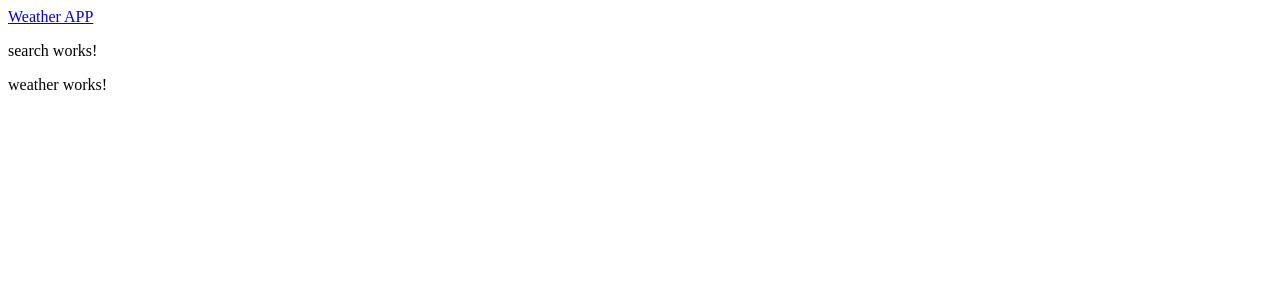
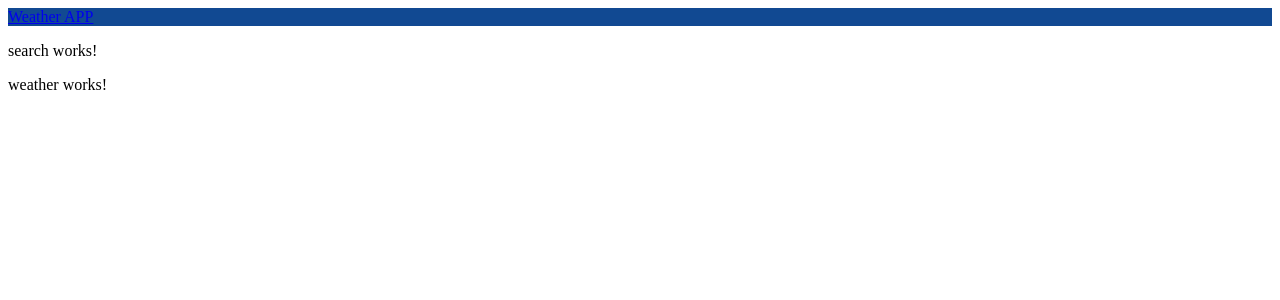
Before and after one commit to RiaRabanales/angular-weather, an Angular app: page / in a window 1280 px wide. Shown: the top 300 px of the page. Built offline with nearby package versions, Linux system fonts and the light colour scheme.

Commit message:
Montaje SASS

```diff
--- a/angular.json
+++ b/angular.json
@@ -33,6 +33,11 @@
             "styles": [
               "src/styles.scss"
             ],
+            "stylePreprocessorOptions": {
+              "includePaths": [
+                "src/sass"
+              ]
+            },
             "scripts": []
           },
           "configurations": {
--- a/src/app/app.component.scss
+++ b/src/app/app.component.scss
@@ -0,0 +1,5 @@
+@import 'variables';
+
+.nav {
+    background-color: $main_color;
+}
--- /dev/null
+++ b/src/sass/_variables.scss
@@ -0,0 +1 @@
+$main_color: #114992;
```
